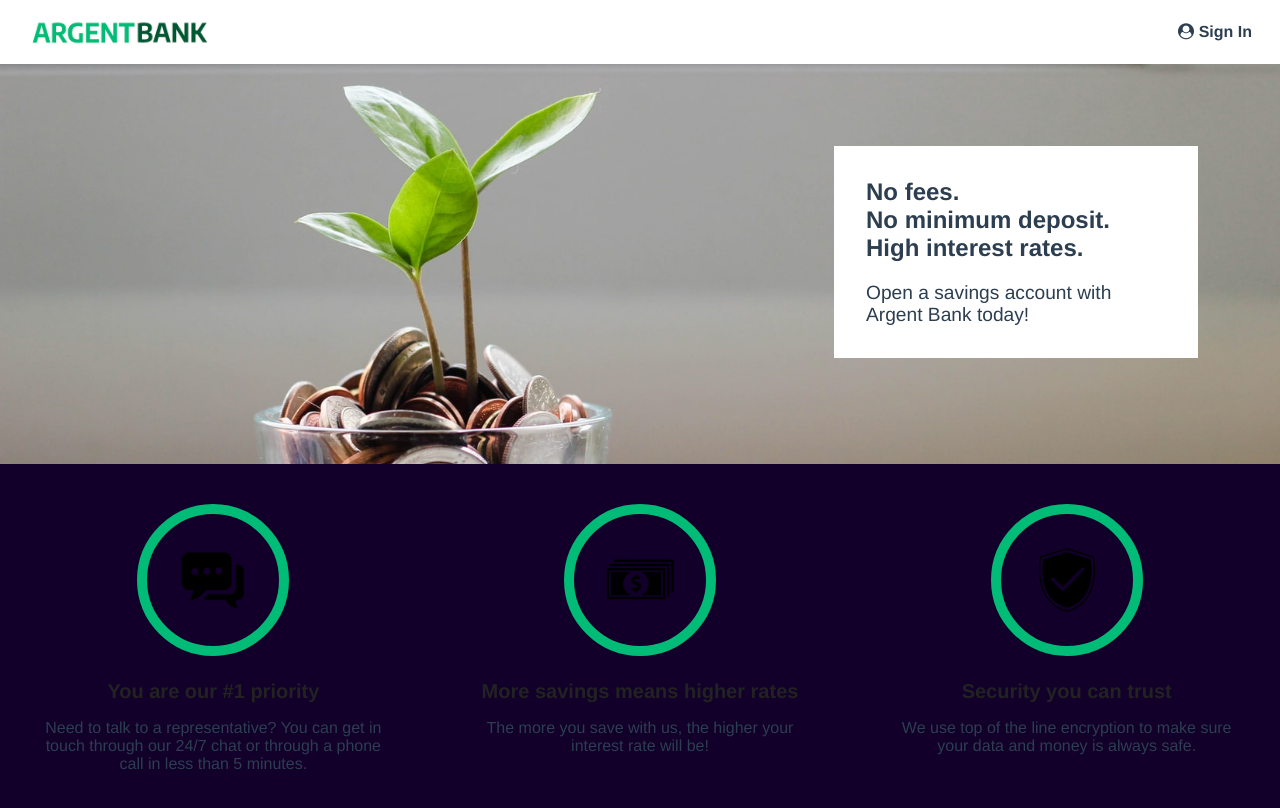
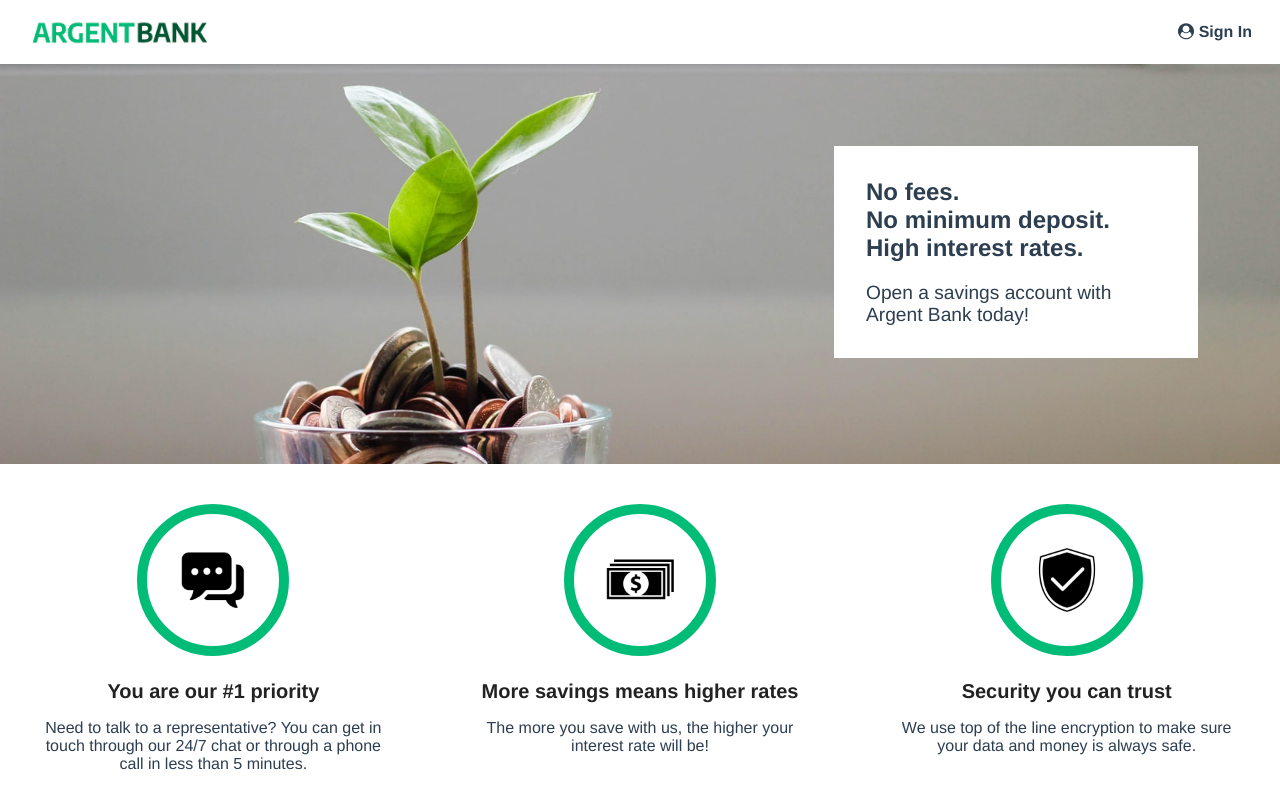
Before and after one commit to nrayan99/P13-FRONT-END-REACT, a React (Create React App) app: page / in a window 1280 px wide. Shown: the top 808 px of the page. Built offline with nearby package versions, Linux system fonts and the light colour scheme.

Commit message:
fix app container and dark background on every page

```diff
--- a/src/index.css
+++ b/src/index.css
@@ -12,7 +12,12 @@ body {
   flex-direction: column;
   min-height: 100vh;
 }
-
+#root {
+  margin: 0;
+    display: flex;
+    flex-direction: column;
+    min-height: 100vh;
+}
 .main {
   flex: 1;
 }
--- a/src/layouts/Default.tsx
+++ b/src/layouts/Default.tsx
@@ -5,7 +5,7 @@ function DefaultLayout({ children } : { children: React.ReactNode }) {
   return (
     <>
       <Header />
-      <main className="main bg-dark">{children}</main>
+      <main className="main">{children}</main>
       <Footer />
     </>
   );
--- a/src/pages/User.tsx
+++ b/src/pages/User.tsx
@@ -1,4 +1,15 @@
+import { useEffect } from "react";
+
 function User() {
+
+  useEffect(() => {
+    document.getElementsByTagName("main")[0].classList.add("bg-dark");
+
+    return () => {
+      document.getElementsByTagName("main")[0].classList.remove("bg-dark");
+    };
+  });
+
   return (
     <>
       <div className="header">
```
